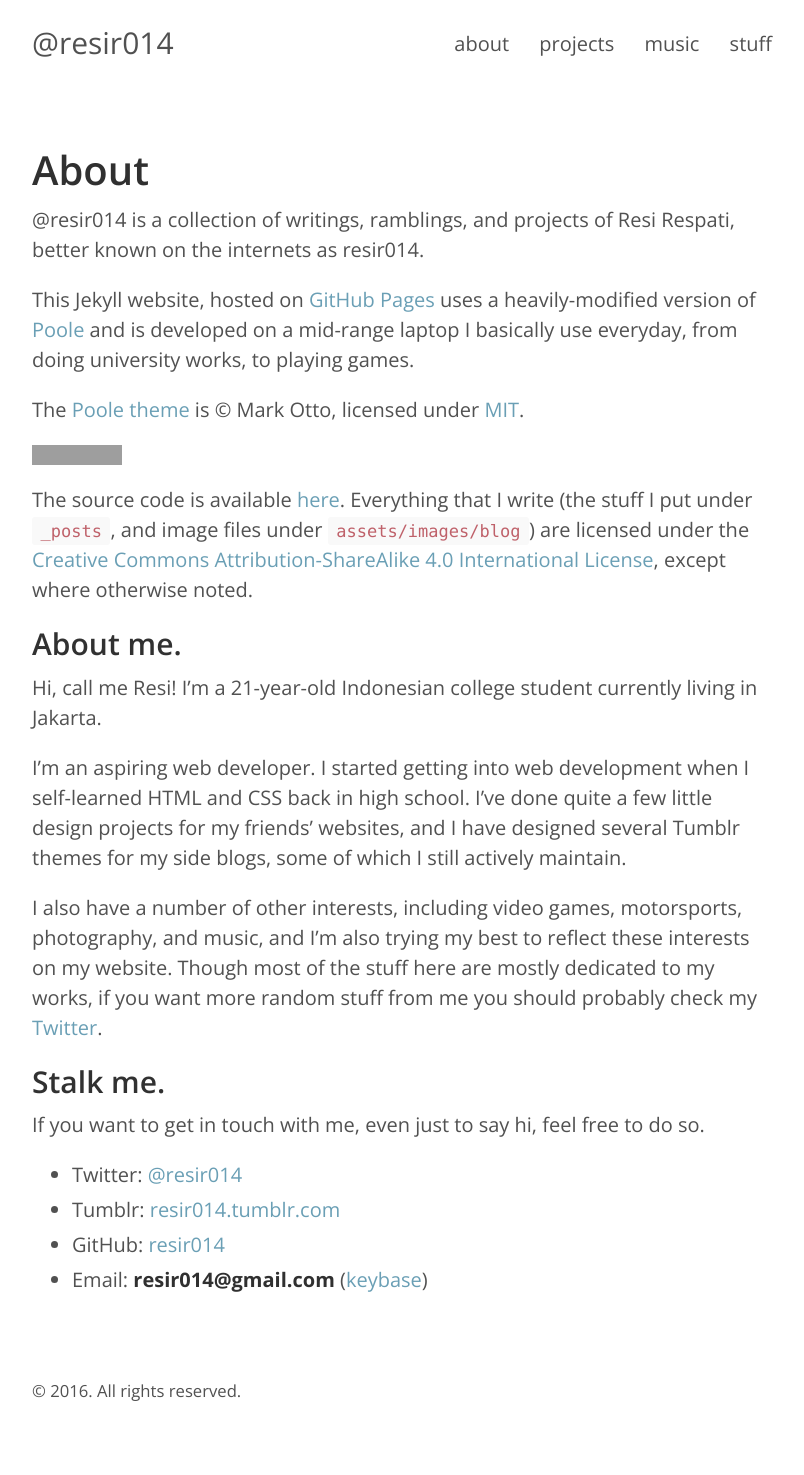
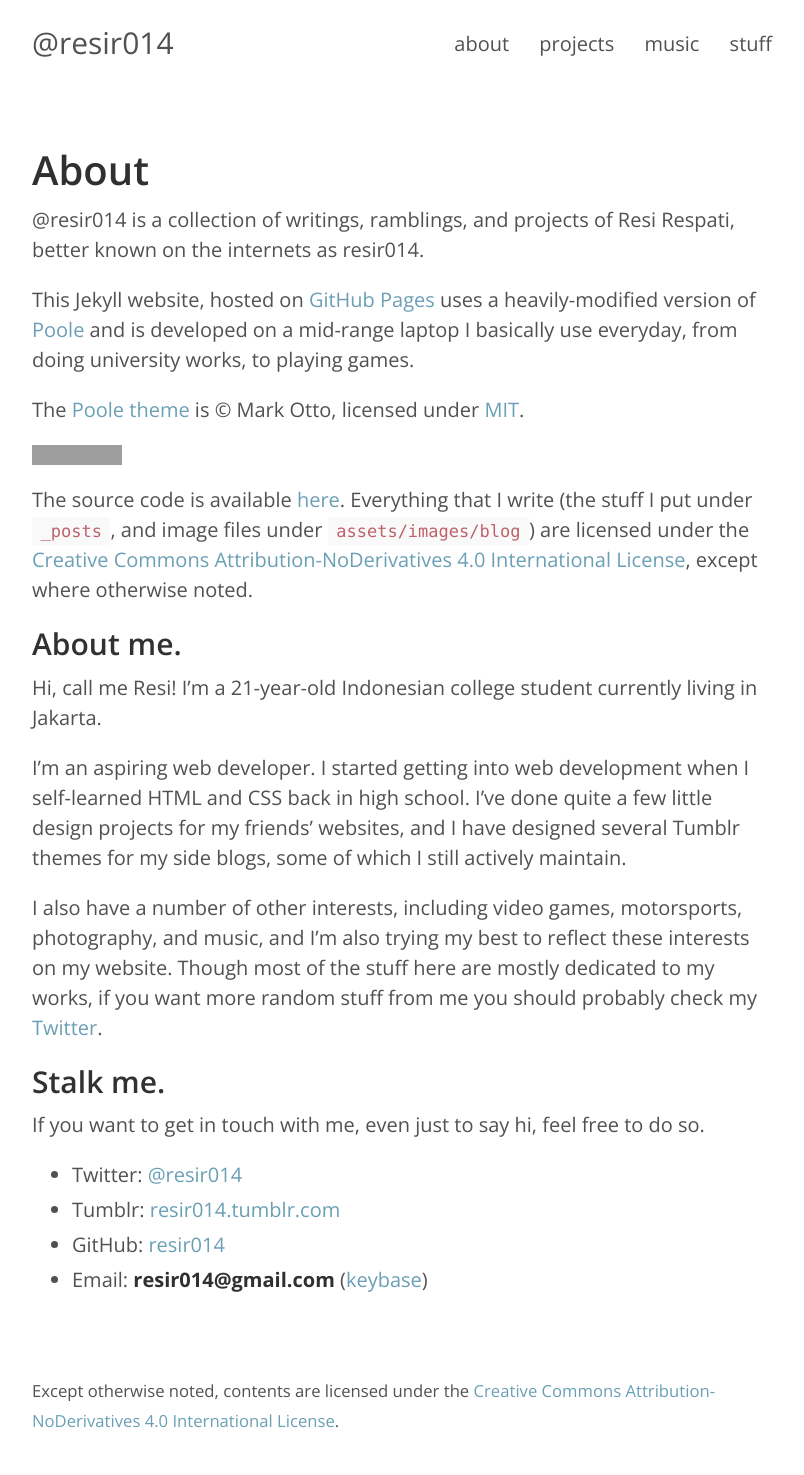
Before and after one commit to resir014/resir014.github.io, a Jekyll site: the page built from about.md, in a window 1280 px wide. Shown: the whole page, without its empty margins (238-1042 px from the left). Built offline with Jekyll 4.4.1, drawn with Linux system fonts in a browser that asks for light colours; comment, search, counter and statistics services are not loaded; before the commit the page ends 1445 px from its top, so only the background shows below that; grey boxes are pictures that could not be loaded.

Commit message:
Changed blanket license to CC-BY-ND 4.0

```diff
--- a/_includes/html/footer.html
+++ b/_includes/html/footer.html
@@ -1,5 +1,8 @@
 <footer class="footer">
+  <a rel="license" href="http://creativecommons.org/licenses/by-nd/4.0/">
+    <img alt="Creative Commons License" style="border-radius:0" src="https://i.creativecommons.org/l/by-nd/4.0/88x31.png" />
+  </a>
   <small>
-    &copy; <time datetime="{{ site.time | date_to_xmlschema }}">{{ site.time | date: '%Y' }}</time>. All rights reserved.
+    Except otherwise noted, contents are licensed under the <a rel="license" href="http://creativecommons.org/licenses/by-nd/4.0/">Creative Commons Attribution-NoDerivatives 4.0 International License</a>.
   </small>
 </footer>
--- a/_layouts/default.html
+++ b/_layouts/default.html
@@ -10,7 +10,15 @@
         <a class="masthead-brand" href="{{ site.baseurl }}/" title="Home">
           {{ site.title }}
         </a>
-        {% include html/nav.html %}
+        <nav class="masthead-nav">
+          {% for link in site.nav %}
+            {% if link.title %}
+            {% assign current = '' %}
+            {% if page.url contains link.url %}{% assign current = 'current' %}{% endif %}
+            <a class="{{ current }}" href="{{ link.url | prepend: site.baseurl }}">{{ link.title }}</a>
+            {% endif %}
+          {% endfor %}
+        </nav>
       </header>
 
       <main>
@@ -19,7 +27,7 @@
 
       <footer class="footer">
         <small>
-          &copy; <time datetime="{{ site.time | date_to_xmlschema }}">{{ site.time | date: '%Y' }}</time>. All rights reserved.
+          Except otherwise noted, contents are licensed under the <a rel="license" href="http://creativecommons.org/licenses/by-nd/4.0/">Creative Commons Attribution-NoDerivatives 4.0 International License</a>.
         </small>
       </footer>
     </div>
--- a/about.md
+++ b/about.md
@@ -9,11 +9,11 @@ This Jekyll website, hosted on [GitHub Pages](https://pages.github.com/) uses a
 
 The [Poole theme](http://getpoole.com/) is &copy; Mark Otto, licensed under [MIT](https://github.com/poole/poole/blob/master/LICENSE.md).
 
-<a rel="license" href="http://creativecommons.org/licenses/by-sa/4.0/">
-  <img alt="Creative Commons License" style="border-radius:0" src="https://i.creativecommons.org/l/by-sa/4.0/88x31.png" />
+<a rel="license" href="http://creativecommons.org/licenses/by-nd/4.0/">
+  <img alt="Creative Commons License" style="border-radius:0" src="https://i.creativecommons.org/l/by-nd/4.0/88x31.png" />
 </a>
 
-The source code is available [here](https://github.com/resir014/resir014.github.io). Everything that I write (the stuff I put under `_posts`, and image files under `assets/images/blog`) are licensed under the <a rel="license" href="http://creativecommons.org/licenses/by-sa/4.0/">Creative Commons Attribution-ShareAlike 4.0 International License</a>, except where otherwise noted.
+The source code is available [here](https://github.com/resir014/resir014.github.io). Everything that I write (the stuff I put under `_posts`, and image files under `assets/images/blog`) are licensed under the <a rel="license" href="http://creativecommons.org/licenses/by-nd/4.0/">Creative Commons Attribution-NoDerivatives 4.0 International License</a>, except where otherwise noted.
 
 ## About me.
 
```
